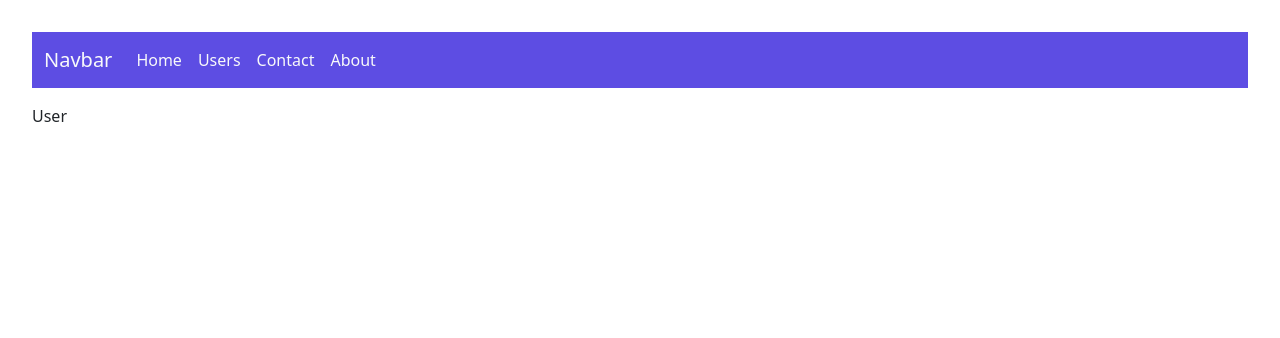
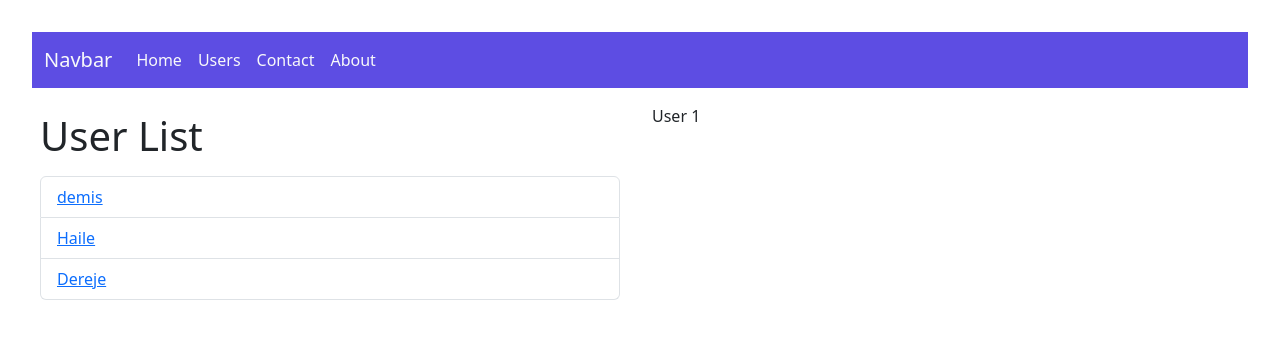
Before and after one commit to GebreYohannis/React_With_TypeScript, a React (Vite) app: page /users/1 in a window 1280 px wide. Shown: the top 338 px of the page. Built offline with nearby package versions, Linux system fonts and the light colour scheme.

Commit message:
Working with nested routes

```diff
--- /dev/null
+++ b/src/routing/UserDetails.tsx
@@ -0,0 +1,22 @@
+import { useParams } from "react-router-dom";
+// import { useLocation, useSearchParams } from "react-router-dom";
+
+function UserDetails() {
+  const params = useParams();
+  console.log(params);
+
+  // The following hook has side effert so be carefull when using it
+  // You should only call it inside:
+  // 1. Event handler
+  // 2. useEffect hook
+  // const [searchParams, setSearchParams] = useSearchParams();
+  // //   console.log(searchParams.toString());
+  // const name = searchParams.get("name");
+  // console.log("name: " + name);
+  // setSearchParams();
+  // const location = useLocation();
+  // console.log(location);
+  return <div>User {params.id}</div>;
+}
+
+export default UserDetails;
--- a/src/routing/UserDetailsPage.tsx
+++ /dev/null
@@ -1,21 +0,0 @@
-import { useLocation, useParams, useSearchParams } from "react-router-dom";
-
-function UserDetailsPage() {
-  const params = useParams();
-  console.log(params);
-
-  // The following hook has side effert so be carefull when using it
-  // You should only call it inside:
-  // 1. Event handler
-  // 2. useEffect hook
-  const [searchParams, setSearchParams] = useSearchParams();
-  //   console.log(searchParams.toString());
-  const name = searchParams.get("name");
-  console.log("name: " + name);
-  setSearchParams();
-  const location = useLocation();
-  console.log(location);
-  return <div>User</div>;
-}
-
-export default UserDetailsPage;
--- a/src/routing/UserListPage.tsx
+++ b/src/routing/UsersList.tsx
@@ -1,6 +1,6 @@
 import { Link } from "react-router-dom";
 
-function UserListPage() {
+function UsersList() {
   const users = [
     {
       id: 1,
@@ -29,4 +29,4 @@ function UserListPage() {
   );
 }
 
-export default UserListPage;
+export default UsersList;
--- /dev/null
+++ b/src/routing/UsersPage.tsx
@@ -0,0 +1,17 @@
+import { Outlet } from "react-router-dom";
+import UsersList from "./UsersList";
+
+const UsersPage = () => {
+  return (
+    <div className="row">
+      <div className="col">
+        <UsersList />
+      </div>
+      <div className="col">
+        <Outlet />
+      </div>
+    </div>
+  );
+};
+
+export default UsersPage;
```
Also changed, not shown: src/routing/routes.tsx (+10 -8 lines).
